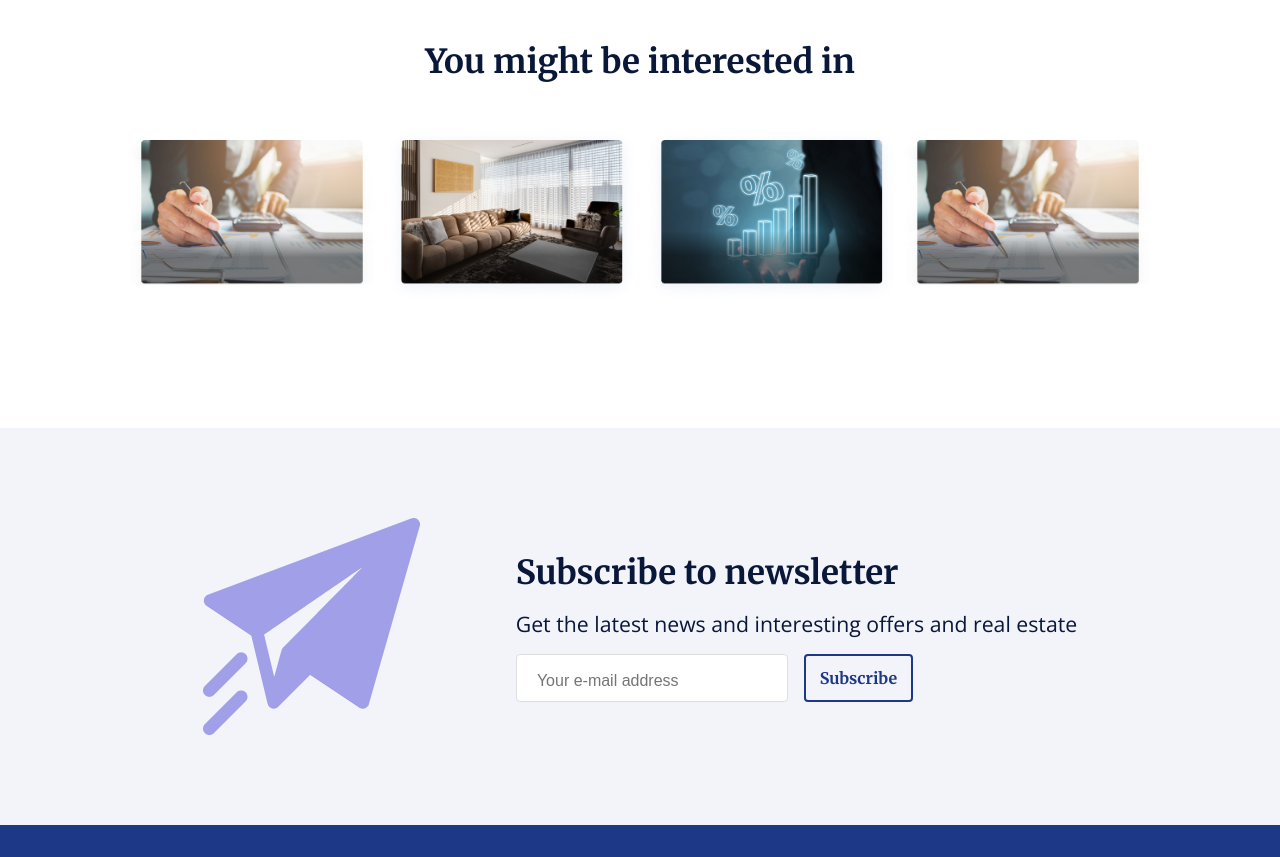
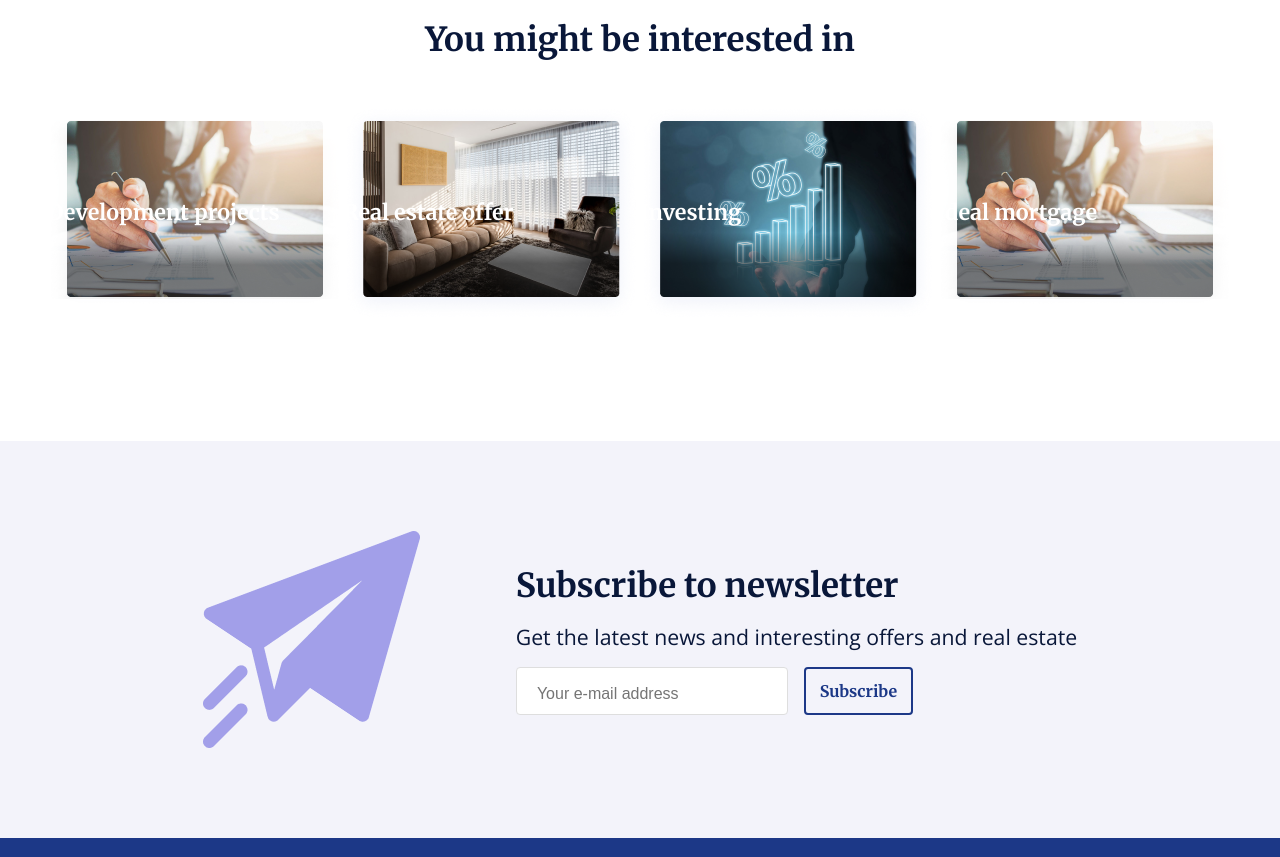
Before and after one commit to Mootassam/Real_estate_web_desing, a plain HTML site: page pages/detaillOffre.html in a window 1280 px wide. Shown: the part 3312-4169 px from the top of the page. Drawn offline with nearby package versions, Linux system fonts and the light colour scheme.

Commit message:
coorect the position aboslute of the image in the header section now the fist image and the second with sea and finaalu the dots image

```diff
--- a/pages/detaillOffre.html
+++ b/pages/detaillOffre.html
@@ -174,7 +174,6 @@
                   it is guaranteed to provide its owners with a new and
                   luxurious standard of living.
                 </p>
-                <br />
               </div>
 
               <div class="detaills__map">
@@ -252,12 +251,22 @@
         <div class="investing__">
           <h4>You might be interested in</h4>
           <div class="investing__photo">
-            <img src="/assets/mortgage.png" alt="" />
-            <img src="/assets/real-estate_offer.png" alt="" />
-            <img src="/assets/investing.png" alt="" /><img
-              src="/assets/mortgage.png"
-              alt=""
-            />
+            <div>
+              <img src="/assets/mortgage.png" alt="" />
+              <h6>Development projects</h6>
+            </div>
+            <div>
+              <img src="/assets/real-estate_offer.png" alt="" />
+              <h6>Real estate offer</h6>
+            </div>
+            <div>
+              <img src="/assets/investing.png" alt="" />
+              <h6>Investing</h6>
+            </div>
+            <div>
+              <img src="/assets/mortgage.png" alt="" />
+              <h6>Ideal mortgage</h6>
+            </div>
           </div>
         </div>
       </div>
--- a/style.css
+++ b/style.css
@@ -272,11 +272,11 @@ textarea:active {
 .image__background {
   position: absolute;
   right: 0;
-  z-index: 0;
+  z-index: -1;
 }
 .image__dots {
   position: absolute;
-  z-index: -1;
+  z-index: -3;
   top: 0;
   right: -30px;
 }
@@ -878,7 +878,6 @@ h6.text {
   object-fit: contain;
 }
 .left__investing {
-  width: 100%;
   padding-bottom: 120px;
 }
 .investing__ {
@@ -889,10 +888,32 @@ h6.text {
   flex-direction: column;
 }
 .investing__photo {
+  display: flex;
+  width: 100%;
+  align-items: center;
+  justify-content: center;
   padding-top: 45px;
+}
+
+.investing__photo > div {
+  display: flex;
+  align-items: center;
+  align-content: center;
+  position: relative;
+  text-align: center;
+}
+.investing__photo > div > h6 {
+  color: var(--white);
+  position: absolute;
+  /* position the left edge of the element at the middle of the parent */
 }
 
 .investing__photo > img {
   width: 256px;
   height: 176px;
 }
+
+img {
+  padding: 0;
+  margin: 0;
+}
```
